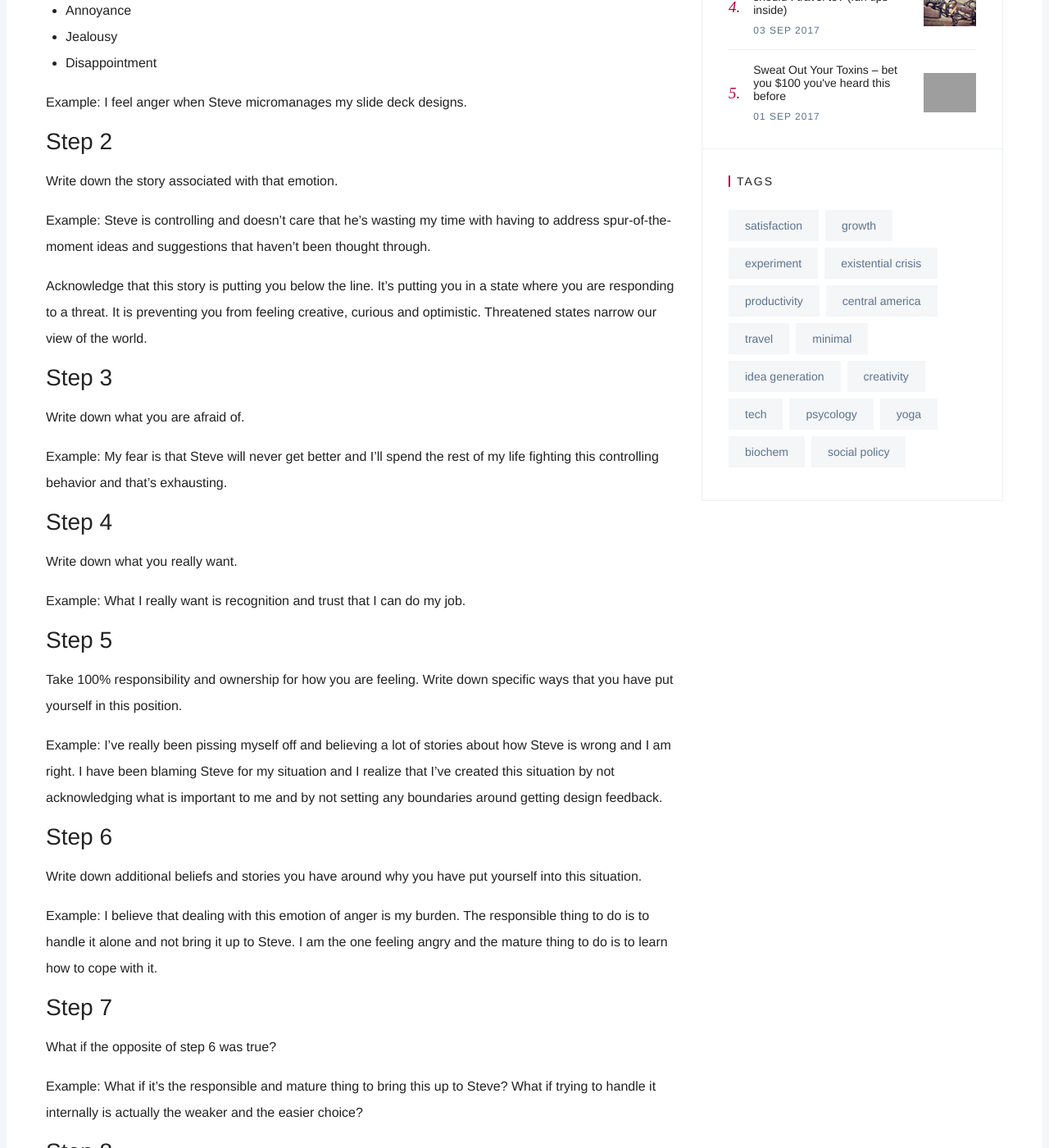
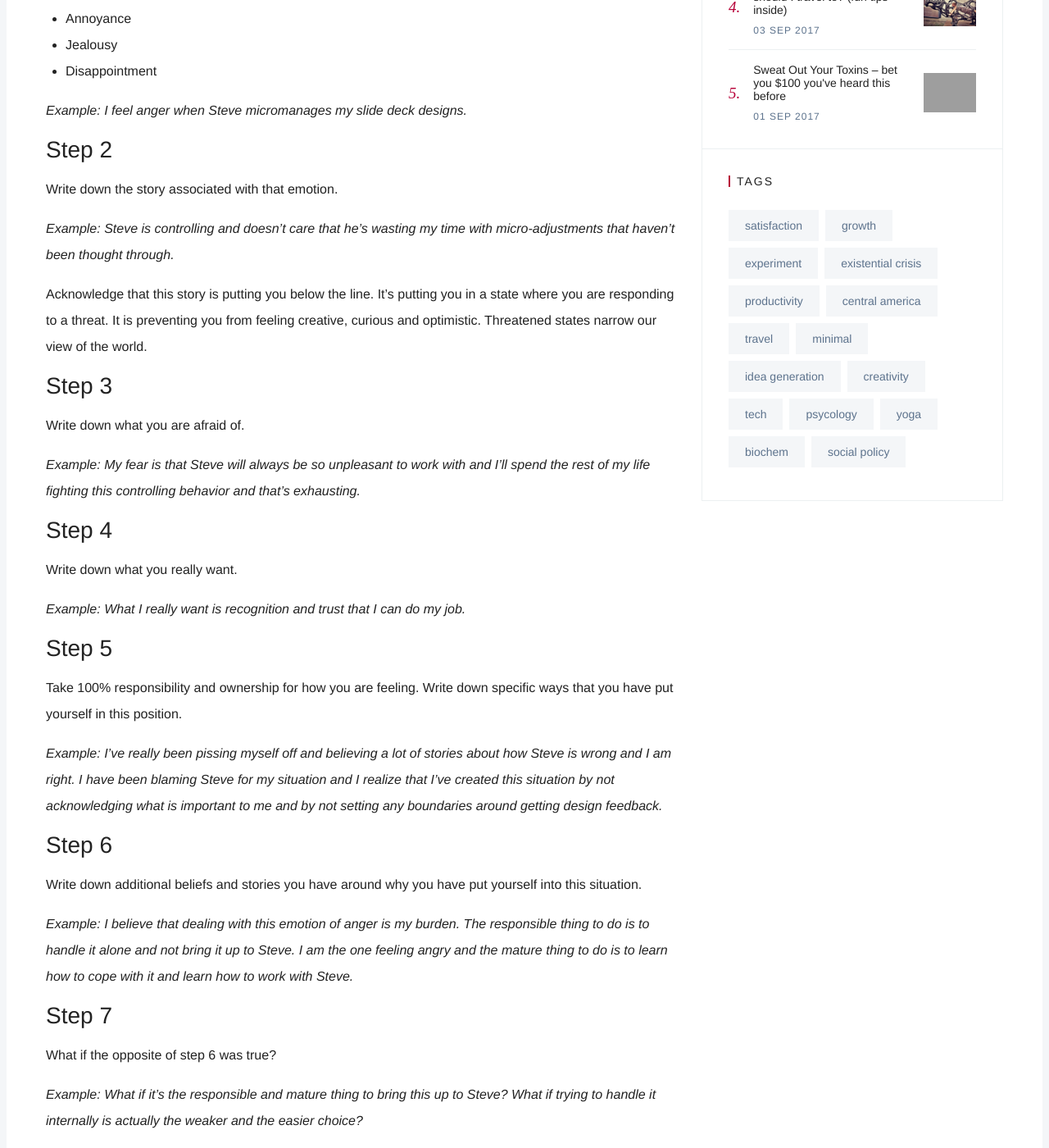
Before and after one commit to yermakova/yermakova.github.io, a Jekyll site: the page built from _posts/2020-05-25-difficult-emotions.md, in a window 1280 px wide and 1400 px high, scrolled down 1116 px. Shown: the whole window at 82% size. Built offline with Jekyll 4.4.1, drawn with Linux system fonts in a browser that asks for light colours; some web fonts are replaced; some of the changed text lies outside the part shown; grey boxes are pictures that could not be loaded.

Commit message:
new formating

```diff
--- a/_posts/2020-05-25-difficult-emotions.md
+++ b/_posts/2020-05-25-difficult-emotions.md
@@ -7,6 +7,7 @@ image: '/images/posts/drowning.jpg'
 ---
 
 I originally created this mini-workshop for my startup teammates for our weekly mental health check-ins.
+*FYI: Steve is not real, this is just an example.*
 
 ---
 
@@ -20,45 +21,45 @@ Write down something about another teammate that causes you to feel a negative e
 * Jealousy
 * Disappointment
 
-Example: I feel anger when Steve micromanages my slide deck designs.
+*Example: I feel anger when Steve micromanages my slide deck designs.*
 
 ## Step 2
 Write down the story associated with that emotion.
 
-Example: Steve is controlling and doesn’t care that he’s wasting my time with having to address spur-of-the-moment ideas and suggestions that haven’t been thought through.
+*Example: Steve is controlling and doesn’t care that he’s wasting my time with micro-adjustments that haven’t been thought through.*
 
 Acknowledge that this story is putting you below the line. It’s putting you in a state where you are responding to a threat. It is preventing you from feeling creative, curious and optimistic. Threatened states narrow our view of the world.
 
 ## Step 3
 Write down what you are afraid of.
 
-Example: My fear is that Steve will never get better and I’ll spend the rest of my life fighting this controlling behavior and that’s exhausting.
+*Example: My fear is that Steve will always be so unpleasant to work with and I’ll spend the rest of my life fighting this controlling behavior and that’s exhausting.*
 
 ## Step 4
 Write down what you really want.
 
-Example: What I really want is recognition and trust that I can do my job.
+*Example: What I really want is recognition and trust that I can do my job.*
 
 ## Step 5
 Take 100% responsibility and ownership for how you are feeling. Write down specific ways that you have put yourself in this position.
 
-Example: I’ve really been pissing myself off and believing a lot of stories about how Steve is wrong and I am right. I have been blaming Steve for my situation and I realize that I’ve created this situation by not acknowledging what is important to me and by not setting any boundaries around getting design feedback.
+*Example: I’ve really been pissing myself off and believing a lot of stories about how Steve is wrong and I am right. I have been blaming Steve for my situation and I realize that I’ve created this situation by not acknowledging what is important to me and by not setting any boundaries around getting design feedback.*
 
 ## Step 6
 Write down additional beliefs and stories you have around why you have put yourself into this situation.
 
-Example: I believe that dealing with this emotion of anger is my burden. The responsible thing to do is to handle it alone and not bring it up to Steve. I am the one feeling angry and the mature thing to do is to learn how to cope with it.
+*Example: I believe that dealing with this emotion of anger is my burden. The responsible thing to do is to handle it alone and not bring it up to Steve. I am the one feeling angry and the mature thing to do is to learn how to cope with it and learn how to work with Steve.*
 
 ## Step 7
 What if the opposite of step 6 was true?
 
-Example: What if it’s the responsible and mature thing to bring this up to Steve? What if trying to handle it internally is actually the weaker and the easier choice?
+*Example: What if it’s the responsible and mature thing to bring this up to Steve? What if trying to handle it internally is actually the weaker and the easier choice?*
 
 ## Step 8
 
 Approach this idea from a place of Presence, a place of curiosity.
 
-Example: Hmm, I acknowledge that Steve really cares about this presentation and that’s why he feels the impulse to make a million tweaks. He is going to present it and that’s a lot of pressure on him. How could we find a happy medium?
+*Example: Hmm, I acknowledge that Steve really cares about this presentation and that’s why he feels the impulse to make a million tweaks. He is going to present it and that’s a lot of pressure on him. How could we find a happy medium?*
 
 ## Summarize Step 1 - 8 to form the language you want to share with your person.
 
```
